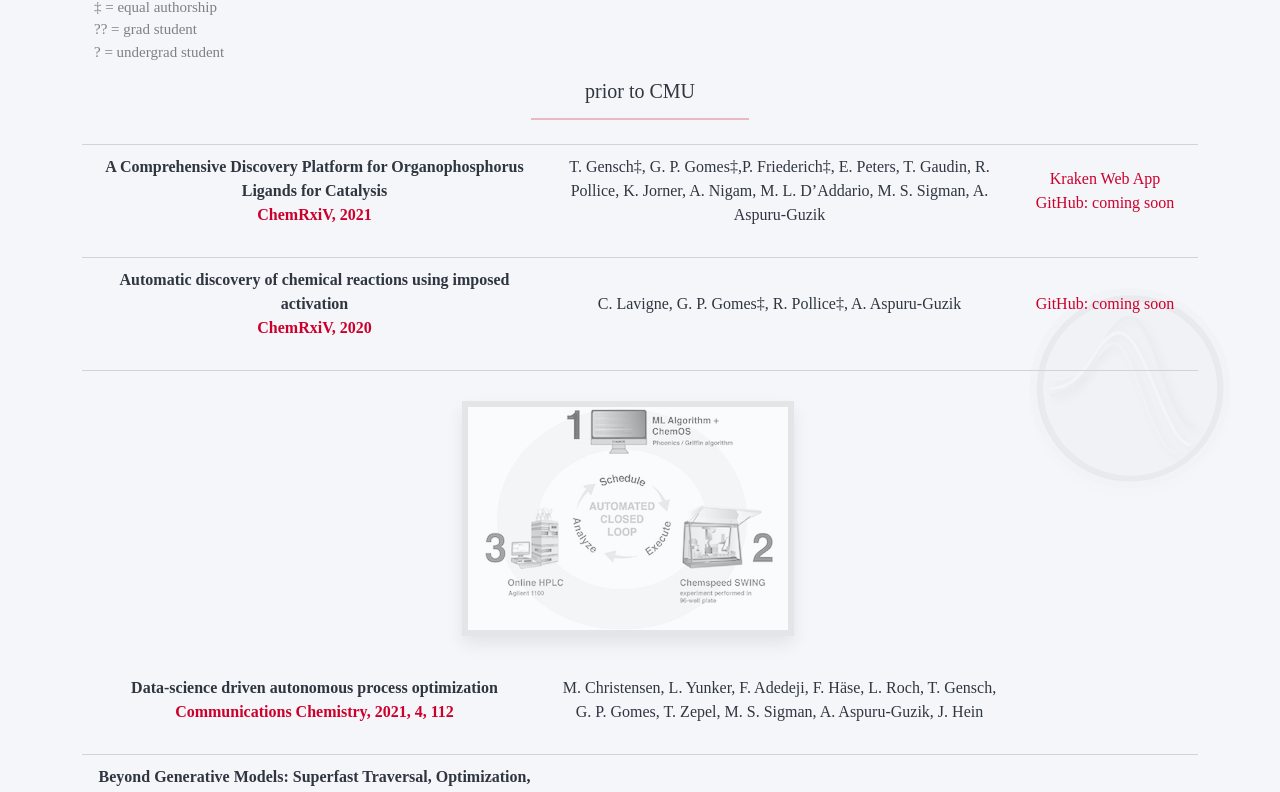
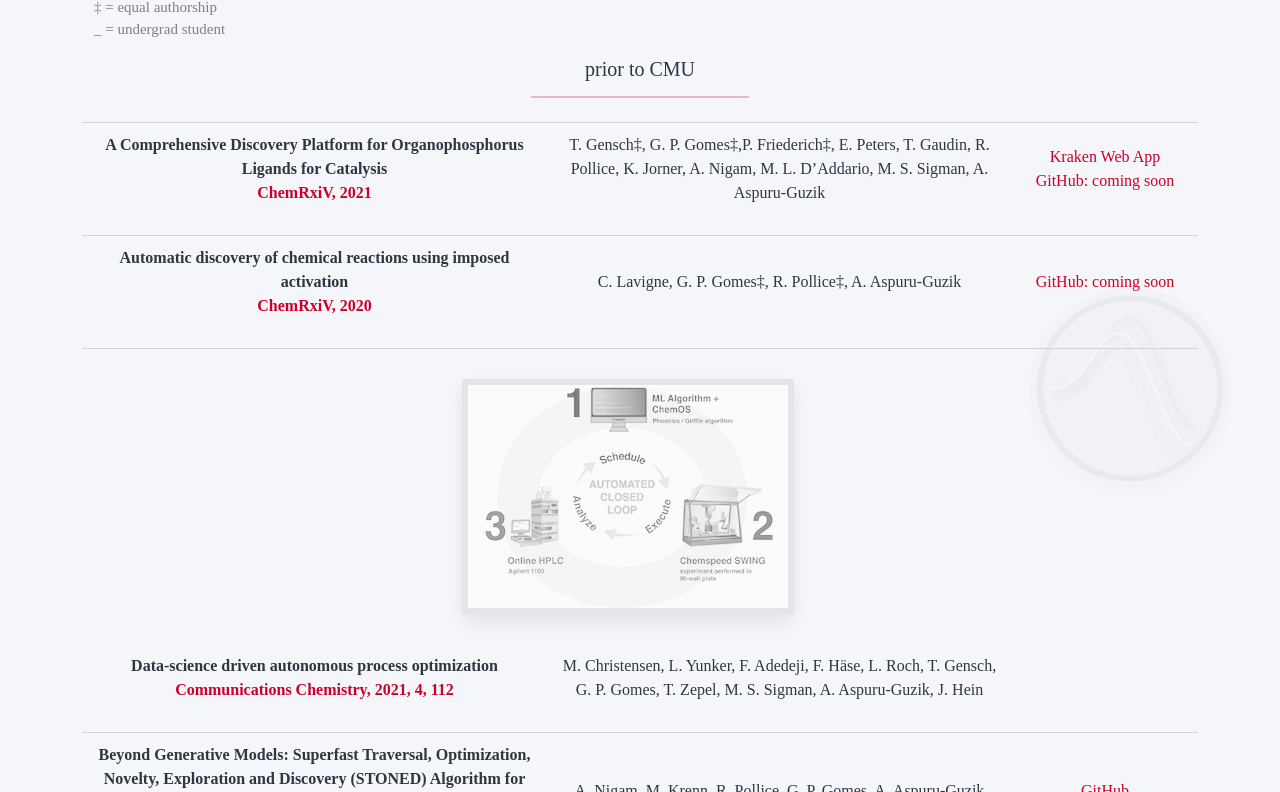
Before and after one commit to augustocsc/web, a plain HTML site: page papers.html in a window 1280 px wide. Shown: the part 282-1074 px from the top of the page. Drawn offline with nearby package versions, Linux system fonts and the light colour scheme; a script that the page names is missing; a web font is replaced by a local one.

Commit message:
undergrad

```diff
--- a/papers.html
+++ b/papers.html
@@ -53,7 +53,7 @@
 		<div class="container" id="papers">
 
 			<h2>papers</h2>
-			<p style="font-size:15px;color:grey">‡ = equal authorship<br>?? = grad student<br>? = undergrad student</p>
+			<p style="font-size:15px;color:grey">‡ = equal authorship<br>_ = undergrad student</p>
 			<h5>prior to CMU</h5>
 			<hr class='hr2'><br>
 
```
